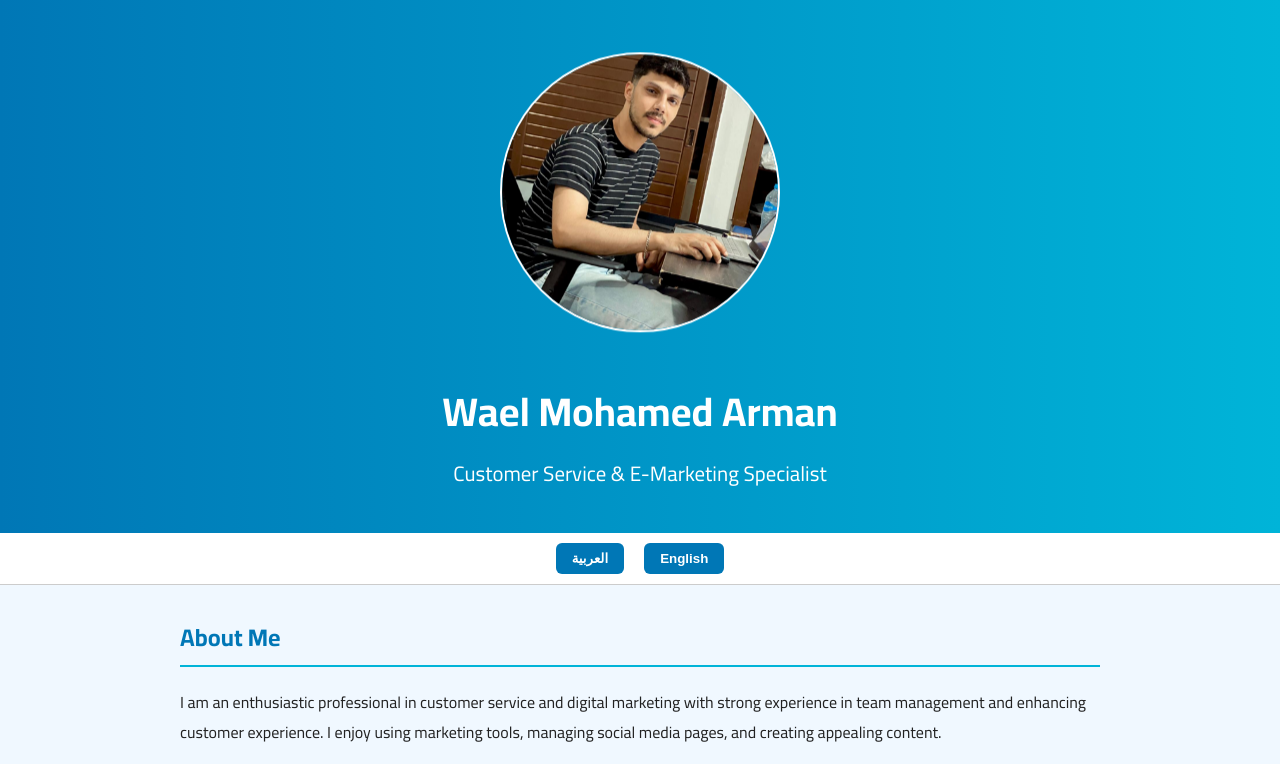
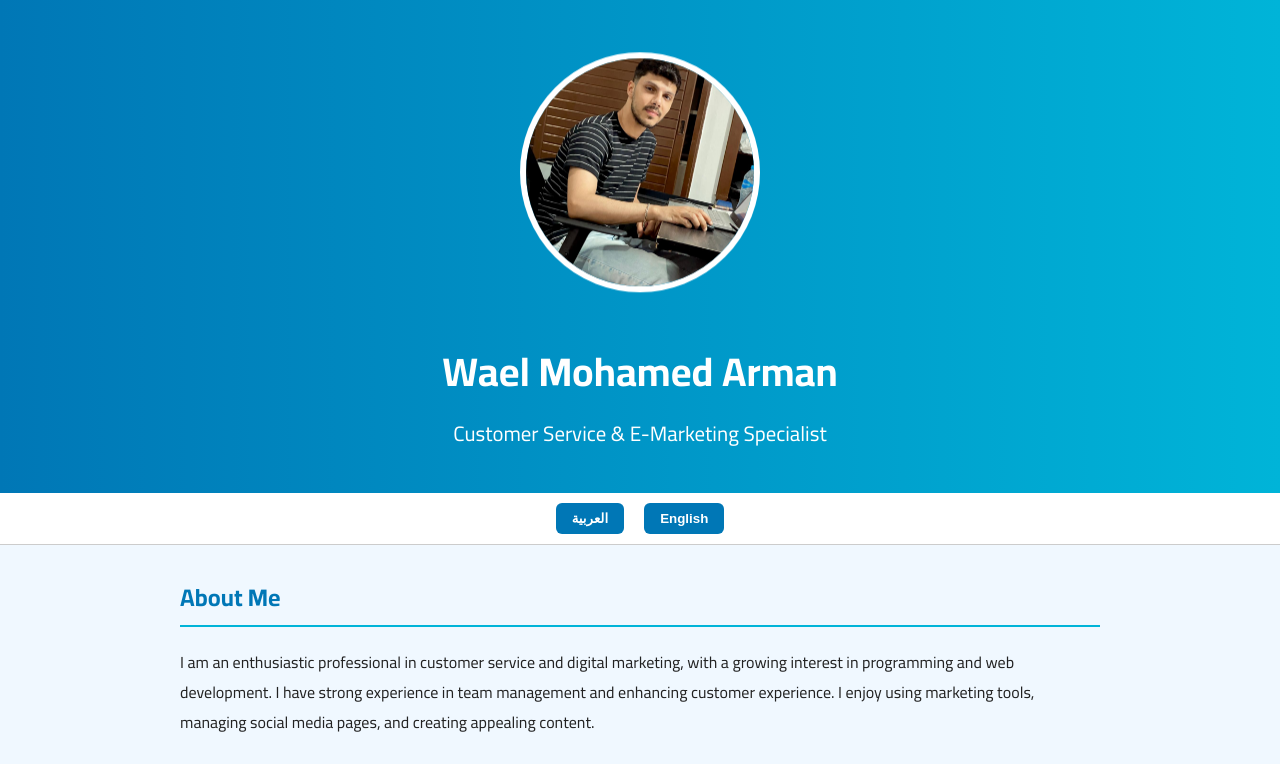
Before and after one commit to 2WAEL/waelarman, a plain HTML site: page index.html in a window 1280 px wide. Shown: the top 764 px of the page. Drawn offline with Linux system fonts and the light colour scheme.

Commit message:
Add files via upload

```diff
--- a/index.html
+++ b/index.html
@@ -25,10 +25,10 @@
       animation: fadeIn 2s ease-in-out;
     }
     header img {
-      width: 280px;
-      height: 280px;
+      width: 240px;
+      height: 240px;
       border-radius: 50%;
-      border: 2px solid white;
+      border: 6px solid white;
       object-fit: cover;
       margin-bottom: 15px;
       animation: float 3s ease-in-out infinite;
@@ -138,7 +138,7 @@
     const arabicContent = `
       <section>
         <h2>من أنا</h2>
-        <p>أنا متخصص متحمس في خدمة العملاء والتسويق الرقمي، أتمتع بخبرة قوية في إدارة الفرق وتحسين تجربة العملاء. أحب استخدام أدوات التسويق الرقمية، وإدارة صفحات السوشيال ميديا، وتصميم المحتوى الجذاب.</p>
+        <p>أنا متخصص متحمس في خدمة العملاء والتسويق الرقمي، وأهتم أيضًا بالبرمجة وتطوير الويب. أتمتع بخبرة قوية في إدارة الفرق وتحسين تجربة العملاء، وأحب استخدام أدوات التسويق الرقمية، وإدارة صفحات السوشيال ميديا، وتصميم المحتوى الجذاب.</p>
       </section>
       <section>
         <h2>الخبرات المهنية</h2>
@@ -178,7 +178,7 @@
     const englishContent = `
       <section>
         <h2>About Me</h2>
-        <p>I am an enthusiastic professional in customer service and digital marketing with strong experience in team management and enhancing customer experience. I enjoy using marketing tools, managing social media pages, and creating appealing content.</p>
+        <p>I am an enthusiastic professional in customer service and digital marketing, with a growing interest in programming and web development. I have strong experience in team management and enhancing customer experience. I enjoy using marketing tools, managing social media pages, and creating appealing content.</p>
       </section>
       <section>
         <h2>Professional Experience</h2>
```
